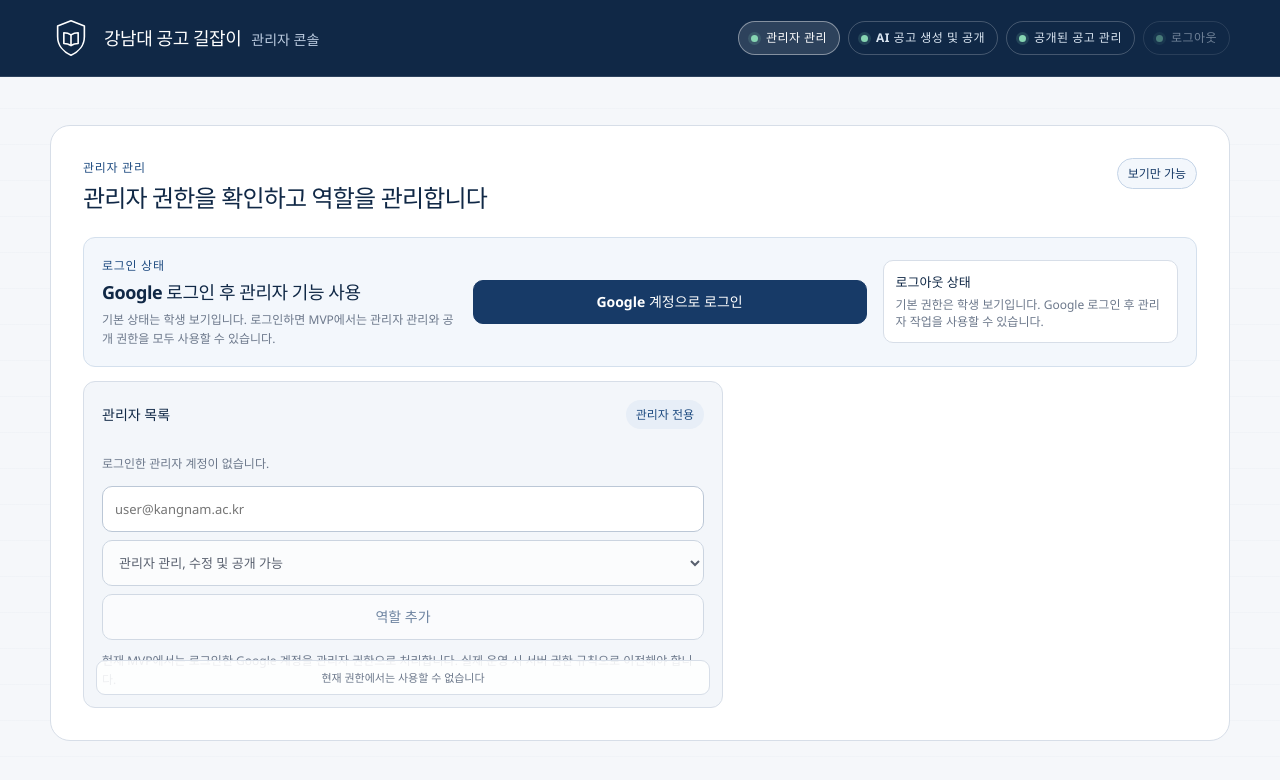
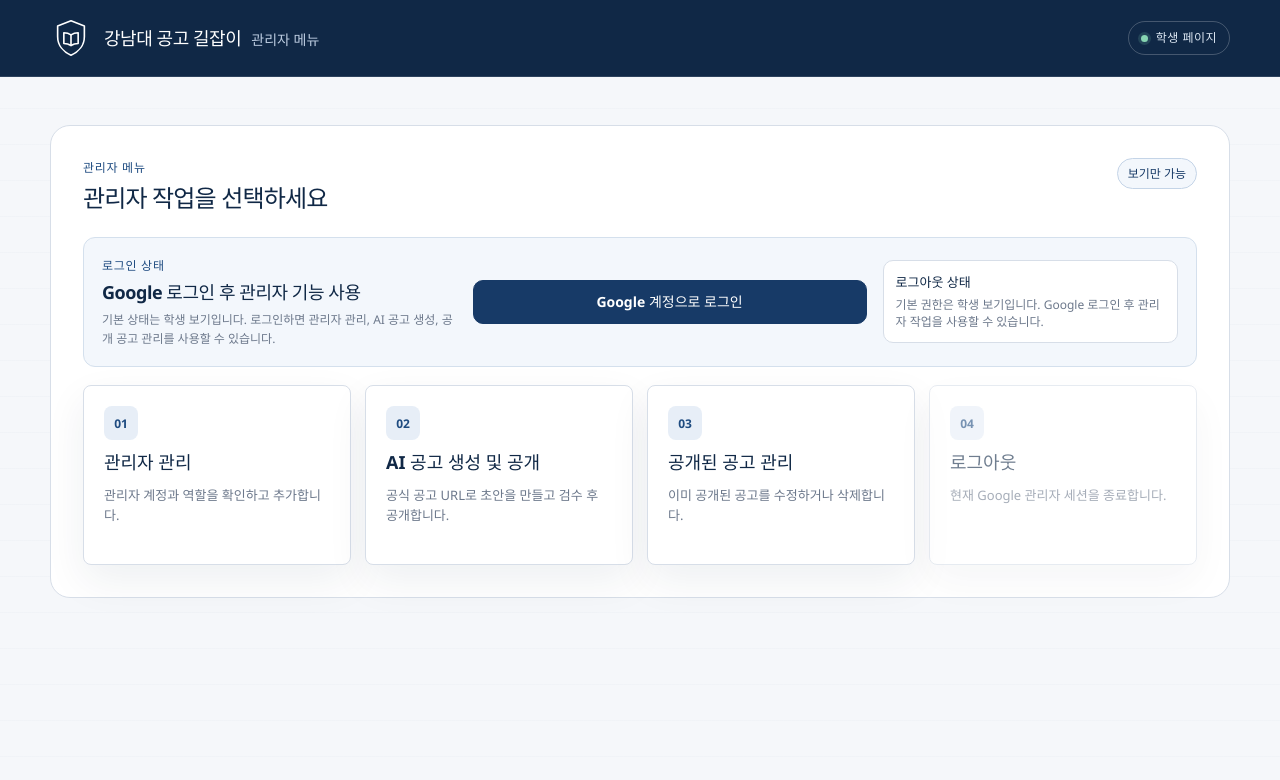
Before and after one commit to mhe1239/GuideToJobPostings, a website built with Vite: page 02_TAURI_DEVELOPMENT_SOURCE/app/admin.html in a window 1280 px wide. Built offline with nearby package versions, Linux system fonts and the light colour scheme; a web font is replaced by a local one.

Commit message:
feat: add admin menu hub

```diff
--- a/01_WEB_FIREBASE/app/login.js
+++ b/01_WEB_FIREBASE/app/login.js
@@ -32,7 +32,7 @@ function initLoginAuth() {
   firebase.getRedirectResult?.()
     .then((result) => {
       if (result?.user) {
-        setLoginState(`${result.user.email} · ${resolveLoginRole(result.user.email)}`, "로그인되었습니다. 관리자 관리 페이지로 이동합니다.");
+        setLoginState(`${result.user.email} · ${resolveLoginRole(result.user.email)}`, "로그인되었습니다. 관리자 메뉴로 이동합니다.");
         goToAdminPage();
       }
     })
@@ -48,7 +48,7 @@ function initLoginAuth() {
     }
 
     loginElements.logoutButton.disabled = false;
-    setLoginState(`${user.email} · ${resolveLoginRole(user.email)}`, "로그인되었습니다. 관리자 관리 페이지로 이동합니다.");
+    setLoginState(`${user.email} · ${resolveLoginRole(user.email)}`, "로그인되었습니다. 관리자 메뉴로 이동합니다.");
     goToAdminPage();
   });
 }
--- a/01_WEB_FIREBASE/app/styles.css
+++ b/01_WEB_FIREBASE/app/styles.css
@@ -1246,6 +1246,65 @@ button:disabled {
   line-height: 1.6;
 }
 
+.admin-menu-grid {
+  display: grid;
+  grid-template-columns: repeat(4, minmax(0, 1fr));
+  gap: 14px;
+  margin-top: 18px;
+}
+
+.admin-menu-card {
+  min-width: 0;
+  min-height: 180px;
+  display: grid;
+  align-content: start;
+  gap: 10px;
+  padding: 20px;
+  color: var(--ink);
+  text-align: left;
+  text-decoration: none;
+  background: var(--surface);
+  border: 1px solid var(--border);
+  border-radius: 8px;
+  box-shadow: var(--shadow-card);
+}
+
+.admin-menu-card:hover,
+.admin-menu-card:focus-visible {
+  border-color: var(--primary-800);
+  box-shadow: 0 0 0 3px rgb(37 99 169 / 8%), var(--shadow-card);
+}
+
+.admin-menu-card span {
+  width: 34px;
+  height: 34px;
+  display: grid;
+  place-items: center;
+  color: var(--primary-800);
+  background: var(--primary-100);
+  border-radius: 8px;
+  font-size: 12px;
+  font-weight: 900;
+}
+
+.admin-menu-card strong {
+  color: var(--primary-950);
+  font-size: 18px;
+  line-height: 1.35;
+}
+
+.admin-menu-card small {
+  color: var(--ink-faint);
+  font-size: 13px;
+  line-height: 1.55;
+}
+
+.logout-menu-card {
+  appearance: none;
+  font: inherit;
+  cursor: pointer;
+}
+
 .review-flow {
   display: grid;
   grid-template-columns: repeat(4, 1fr);
@@ -2080,6 +2139,7 @@ button:disabled {
   .review-flow,
   .notice-list,
   .role-grid,
+  .admin-menu-grid,
   .admin-grid {
     grid-template-columns: 1fr;
   }
--- a/02_TAURI_DEVELOPMENT_SOURCE/app/admin.html
+++ b/02_TAURI_DEVELOPMENT_SOURCE/app/admin.html
@@ -5,15 +5,15 @@
     <meta name="viewport" content="width=device-width, initial-scale=1.0" />
     <meta name="color-scheme" content="light" />
     <meta name="theme-color" content="#173a67" />
-    <meta name="description" content="강남대 공고 길잡이 관리자 관리" />
-    <title>강남대 공고 길잡이 · 관리자 관리</title>
+    <meta name="description" content="강남대 공고 길잡이 관리자 메뉴" />
+    <title>강남대 공고 길잡이 · 관리자 메뉴</title>
     <link rel="icon" href="./assets/icons/icon.ico" sizes="any" />
     <link rel="icon" type="image/png" href="./assets/icons/32x32.png" sizes="32x32" />
     <link rel="apple-touch-icon" href="./assets/icons/128x128.png" />
     <link rel="preload" href="./assets/fonts/PretendardVariable.woff2" as="font" type="font/woff2" crossorigin />
     <link rel="stylesheet" href="./styles.css" />
     <script type="module" src="./firebase-config.js?v=20260722-url-reset"></script>
-    <script src="./admin.js?v=20260722-admin-nav" defer></script>
+    <script src="./admin.js?v=20260722-admin-hub" defer></script>
   </head>
   <body>
     <header class="site-header">
@@ -26,15 +26,10 @@
           </svg>
           <span class="brand-copy">
             <strong>강남대 공고 길잡이</strong>
-            <span>관리자 콘솔</span>
+            <span>관리자 메뉴</span>
           </span>
         </a>
-        <nav class="admin-nav" aria-label="관리자 메뉴">
-          <a class="auth-nav" href="./admin.html" aria-current="page"><span aria-hidden="true"></span>관리자 관리</a>
-          <a class="auth-nav" href="./publish.html"><span aria-hidden="true"></span>AI 공고 생성 및 공개</a>
-          <a class="auth-nav" href="./manage.html"><span aria-hidden="true"></span>공개된 공고 관리</a>
-          <button class="auth-nav logout-nav-button" id="admin-logout-button" type="button" disabled><span aria-hidden="true"></span>로그아웃</button>
-        </nav>
+        <a class="auth-nav" href="./index.html"><span aria-hidden="true"></span>학생 페이지</a>
       </div>
     </header>
 
@@ -42,8 +37,8 @@
       <section class="admin-section" aria-labelledby="admin-title">
         <div class="admin-heading">
           <div>
-            <p class="section-label">관리자 관리</p>
-            <h1 id="admin-title">관리자 권한을 확인하고 역할을 관리합니다</h1>
+            <p class="section-label">관리자 메뉴</p>
+            <h1 id="admin-title">관리자 작업을 선택하세요</h1>
           </div>
           <span class="review-status" id="admin-auth-badge">보기만 가능</span>
         </div>
@@ -52,7 +47,7 @@
           <div>
             <p class="section-label">로그인 상태</p>
             <h3>Google 로그인 후 관리자 기능 사용</h3>
-            <p class="auth-copy">기본 상태는 학생 보기입니다. 로그인하면 MVP에서는 관리자 관리와 공개 권한을 모두 사용할 수 있습니다.</p>
+            <p class="auth-copy">기본 상태는 학생 보기입니다. 로그인하면 관리자 관리, AI 공고 생성, 공개 공고 관리를 사용할 수 있습니다.</p>
           </div>
           <div class="auth-actions">
             <a class="button primary" href="./login.html">Google 계정으로 로그인</a>
@@ -63,24 +58,27 @@
           </div>
         </section>
 
-        <div class="admin-grid admin-grid-single">
-          <section class="admin-panel member-panel" data-requires-admin>
-            <div class="panel-title-row">
-              <h2>관리자 목록</h2>
-              <span class="draft-chip">관리자 전용</span>
-            </div>
-            <div class="member-list" id="member-list"></div>
-            <form class="member-form" id="member-form">
-              <input id="member-email" type="email" placeholder="user@kangnam.ac.kr" aria-label="추가할 사용자 이메일" />
-              <select id="member-role" aria-label="사용자 역할">
-                <option value="owner">관리자 관리, 수정 및 공개 가능</option>
-                <option value="editor">수정 및 공개 가능</option>
-                <option value="viewer">보기만 가능</option>
-              </select>
-              <button class="button secondary" type="submit">역할 추가</button>
-            </form>
-            <p class="permission-note">현재 MVP에서는 로그인한 Google 계정을 관리자 권한으로 처리합니다. 실제 운영 시 서버 권한 규칙으로 이전해야 합니다.</p>
-          </section>
+        <div class="admin-menu-grid" data-requires-admin>
+          <a class="admin-menu-card" href="./members.html">
+            <span>01</span>
+            <strong>관리자 관리</strong>
+            <small>관리자 계정과 역할을 확인하고 추가합니다.</small>
+          </a>
+          <a class="admin-menu-card" href="./publish.html">
+            <span>02</span>
+            <strong>AI 공고 생성 및 공개</strong>
+            <small>공식 공고 URL로 초안을 만들고 검수 후 공개합니다.</small>
+          </a>
+          <a class="admin-menu-card" href="./manage.html">
+            <span>03</span>
+            <strong>공개된 공고 관리</strong>
+            <small>이미 공개된 공고를 수정하거나 삭제합니다.</small>
+          </a>
+          <button class="admin-menu-card logout-menu-card" id="admin-logout-button" type="button" disabled>
+            <span>04</span>
+            <strong>로그아웃</strong>
+            <small>현재 Google 관리자 세션을 종료합니다.</small>
+          </button>
         </div>
       </section>
     </main>
--- a/02_TAURI_DEVELOPMENT_SOURCE/app/login.js
+++ b/02_TAURI_DEVELOPMENT_SOURCE/app/login.js
@@ -32,7 +32,7 @@ function initLoginAuth() {
   firebase.getRedirectResult?.()
     .then((result) => {
       if (result?.user) {
-        setLoginState(`${result.user.email} · ${resolveLoginRole(result.user.email)}`, "로그인되었습니다. 관리자 관리 페이지로 이동합니다.");
+        setLoginState(`${result.user.email} · ${resolveLoginRole(result.user.email)}`, "로그인되었습니다. 관리자 메뉴로 이동합니다.");
         goToAdminPage();
       }
     })
@@ -48,7 +48,7 @@ function initLoginAuth() {
     }
 
     loginElements.logoutButton.disabled = false;
-    setLoginState(`${user.email} · ${resolveLoginRole(user.email)}`, "로그인되었습니다. 관리자 관리 페이지로 이동합니다.");
+    setLoginState(`${user.email} · ${resolveLoginRole(user.email)}`, "로그인되었습니다. 관리자 메뉴로 이동합니다.");
     goToAdminPage();
   });
 }
--- a/02_TAURI_DEVELOPMENT_SOURCE/app/styles.css
+++ b/02_TAURI_DEVELOPMENT_SOURCE/app/styles.css
@@ -1246,6 +1246,65 @@ button:disabled {
   line-height: 1.6;
 }
 
+.admin-menu-grid {
+  display: grid;
+  grid-template-columns: repeat(4, minmax(0, 1fr));
+  gap: 14px;
+  margin-top: 18px;
+}
+
+.admin-menu-card {
+  min-width: 0;
+  min-height: 180px;
+  display: grid;
+  align-content: start;
+  gap: 10px;
+  padding: 20px;
+  color: var(--ink);
+  text-align: left;
+  text-decoration: none;
+  background: var(--surface);
+  border: 1px solid var(--border);
+  border-radius: 8px;
+  box-shadow: var(--shadow-card);
+}
+
+.admin-menu-card:hover,
+.admin-menu-card:focus-visible {
+  border-color: var(--primary-800);
+  box-shadow: 0 0 0 3px rgb(37 99 169 / 8%), var(--shadow-card);
+}
+
+.admin-menu-card span {
+  width: 34px;
+  height: 34px;
+  display: grid;
+  place-items: center;
+  color: var(--primary-800);
+  background: var(--primary-100);
+  border-radius: 8px;
+  font-size: 12px;
+  font-weight: 900;
+}
+
+.admin-menu-card strong {
+  color: var(--primary-950);
+  font-size: 18px;
+  line-height: 1.35;
+}
+
+.admin-menu-card small {
+  color: var(--ink-faint);
+  font-size: 13px;
+  line-height: 1.55;
+}
+
+.logout-menu-card {
+  appearance: none;
+  font: inherit;
+  cursor: pointer;
+}
+
 .review-flow {
   display: grid;
   grid-template-columns: repeat(4, 1fr);
@@ -2080,6 +2139,7 @@ button:disabled {
   .review-flow,
   .notice-list,
   .role-grid,
+  .admin-menu-grid,
   .admin-grid {
     grid-template-columns: 1fr;
   }
```
Also changed, not shown: 01_WEB_FIREBASE/app/login.html (+2 -1 lines), 01_WEB_FIREBASE/app/manage.html (+2 -7 lines), 01_WEB_FIREBASE/app/members.html (added, +83 -0 lines), 01_WEB_FIREBASE/app/publish.html (+2 -7 lines), 02_TAURI_DEVELOPMENT_SOURCE/app/login.html (+2 -1 lines), 02_TAURI_DEVELOPMENT_SOURCE/app/manage.html (+2 -7 lines), 02_TAURI_DEVELOPMENT_SOURCE/app/members.html (added, +83 -0 lines), 02_TAURI_DEVELOPMENT_SOURCE/app/publish.html (+2 -7 lines).
